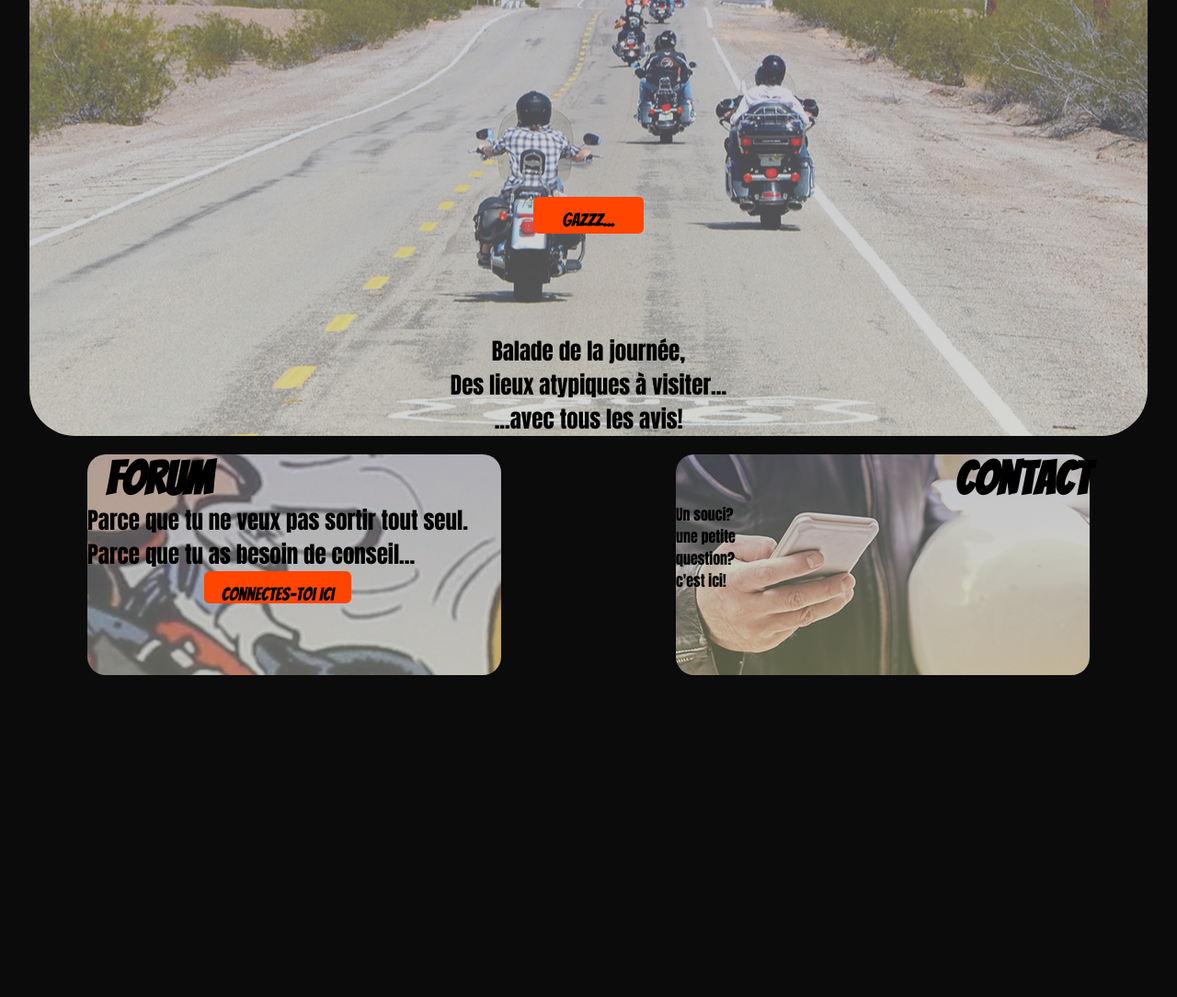
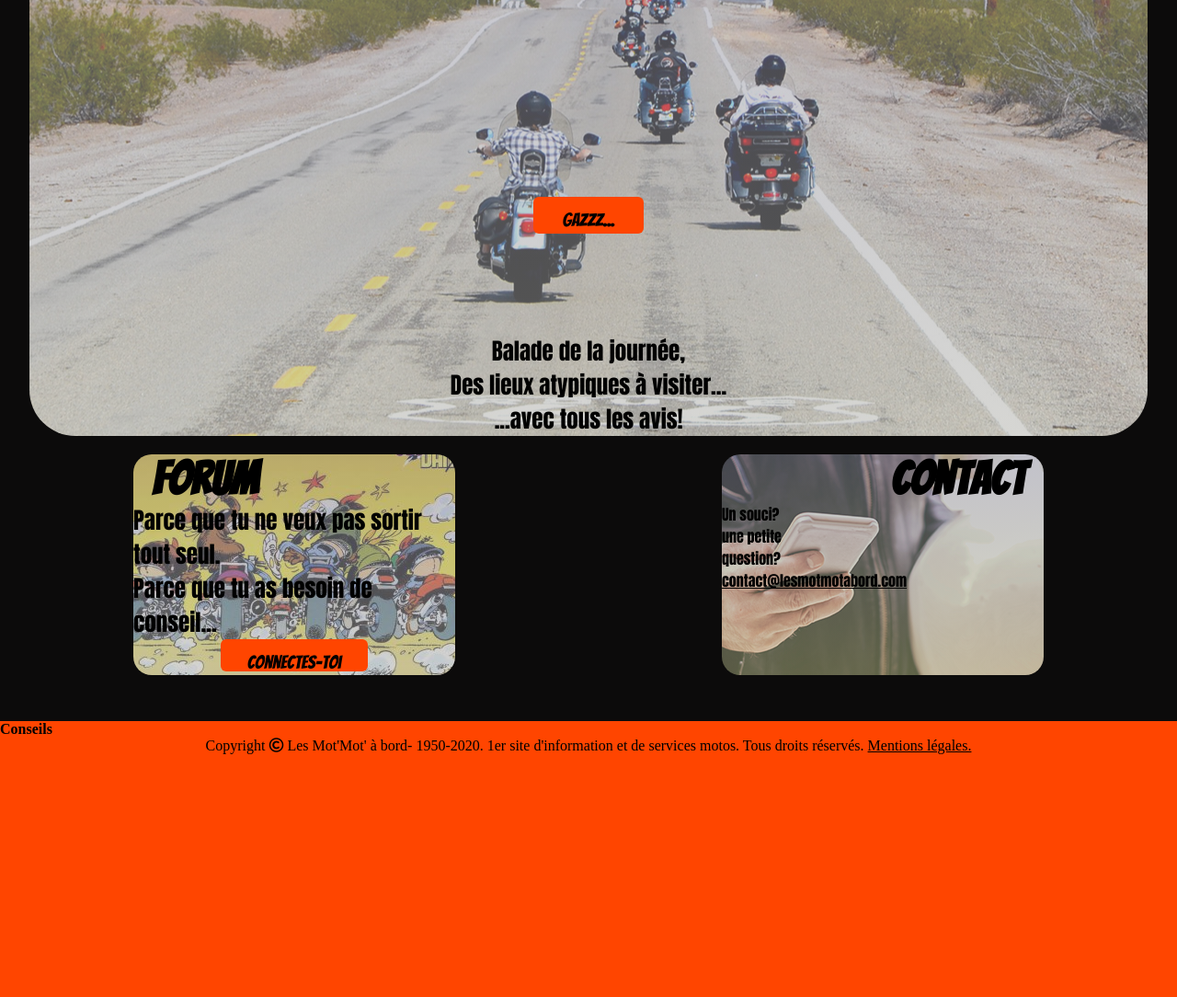
Before and after one commit to Stefani8511/motmot, a plain HTML site: page index.html in a window 1280 px wide. Shown: the part 851-1935 px from the top of the page at 92% size. Before the commit the page ends 1585 px from the top, so only its background shows below. Drawn offline with Linux system fonts and the light colour scheme.

Commit message:
ameliorationun peu partout

```diff
--- a/index.html
+++ b/index.html
@@ -9,7 +9,61 @@
     <link rel="stylesheet" href="https://cdnjs.cloudflare.com/ajax/libs/font-awesome/5.12.0/css/all.min.css">
     <link href="https://fonts.googleapis.com/css?family=Anton|Bangers&display=swap" rel="stylesheet">
     <link rel="stylesheet" href="https://cdnjs.cloudflare.com/ajax/libs/font-awesome/5.12.0/css/all.min.css">
-    <title>Les Mot'Mot' en folie</title>
+    <title>Les Mot'Mot'</title>
+    <style>
+        * {
+            box-sizing: border-box;
+        }
+
+        .menu {
+            float: left;
+            width: 20%;
+        }
+
+        .menuitem {
+            padding: 8px;
+            margin-top: 7px;
+            border-bottom: 1px solid #f1f1f1;
+        }
+
+        .main {
+            float: left;
+            width: 60%;
+            padding: 0 20px;
+            overflow: hidden;
+        }
+
+        .right {
+            background-color: lightblue;
+            float: left;
+            width: 20%;
+            padding: 10px 15px;
+            margin-top: 7px;
+        }
+
+        @media only screen and (max-width:800px) {
+
+            /* For tablets: */
+            .main {
+                width: 80%;
+                padding: 0;
+            }
+
+            .right {
+                width: 100%;
+            }
+        }
+
+        @media only screen and (max-width:500px) {
+
+            /* For mobile phones: */
+            .menu,
+            .main,
+            .right {
+                width: 100%;
+            }
+        }
+    </style>
 
 </head>
 
@@ -104,15 +158,37 @@
             <h2>Forum</h2>
             <p>Parce que tu ne veux pas sortir tout seul.<br>
                 Parce que tu as besoin de conseil...
-                <a href="#" class="button2">Connectes-toi ici</a>
+                <a href="#" class="button2">Connectes-toi</a>
             </p>
         </section>
 
         <section class="contact">
             <h2>Contact</h2>
-            <p>Un souci? une petite question? c'est ici!</p>
+            <p>Un souci? une petite question? <a href="#">contact@lesmotmotabord.com</a></p>
         </section>
     </div>
+
+    <footer id="chouette">
+        <div class="inpy">
+<div class="infop">
+    <ul class="community">
+        <li><h4>Conseils</h4></li>
+
+
+
+    </ul>
+
+</div>
+
+
+            <div class="copy">
+                <p> Copyright  <i class="far fa-copyright"></i>  Les Mot'Mot' à bord- 1950-2020. 1er site d'information et
+                    de services motos. Tous droits réservés. <a href="#">Mentions légales.</a>  </p>
+            </div>
+
+
+        </div>
+    </footer>
 
 </body>
 
--- a/style.css
+++ b/style.css
@@ -229,14 +229,11 @@ button {
 }
 
 .forum {
-    width: 450px;
+    width: 350px;
     height: 30vh;
-    display: flex;
-    flex-direction: column;
-    align-items: flex-start;
-    justify-content: flex-start;
+
     border-radius: 20px;
-    background: linear-gradient(rgba(137, 137, 160, 0.5), rgba(173, 173, 167, 0.5)), url("fille.jpg") center;
+    background: linear-gradient(rgba(137, 137, 160, 0.5), rgba(173, 173, 167, 0.5)), url("potes.jpg") center;
     background-repeat: no-repeat;
 
 }
@@ -272,7 +269,7 @@ h2 {
 }
 
 .contact {
-    width: 450px;
+    width: 350px;
     height: 30vh;
     border-radius: 20px;
     background: linear-gradient(rgba(137, 137, 160, 0.5), rgba(179, 179, 137, 0.5)), url("contact.png") center;
@@ -282,9 +279,7 @@ h2 {
 .contact p {
     font-family: 'Anton', sans-serif;
     width: 70px;
-    display: flex;
-    align-items: flex-start;
-    justify-content: flex-start;
+
 
 }
 
@@ -292,6 +287,7 @@ h2 {
     display: flex;
     align-items: flex-start;
     justify-content: flex-end;
+     margin-right: 20px;
 }
 
 .fotact {
@@ -300,3 +296,24 @@ h2 {
     justify-content: space-around;
 
 }
+.contact a{
+text-decoration: underline;
+}
+#chouette{
+width: 100%;
+height: 300px;
+    background: orangered;
+       background-size: cover;
+       margin-top: 50px;
+}
+.copy{
+    display: flex;
+   justify-content: center;
+   border-inline-start: black;
+}
+.copy a{
+    text-decoration: underline;
+}
+.community{
+box-shadow: black;
+}
```
